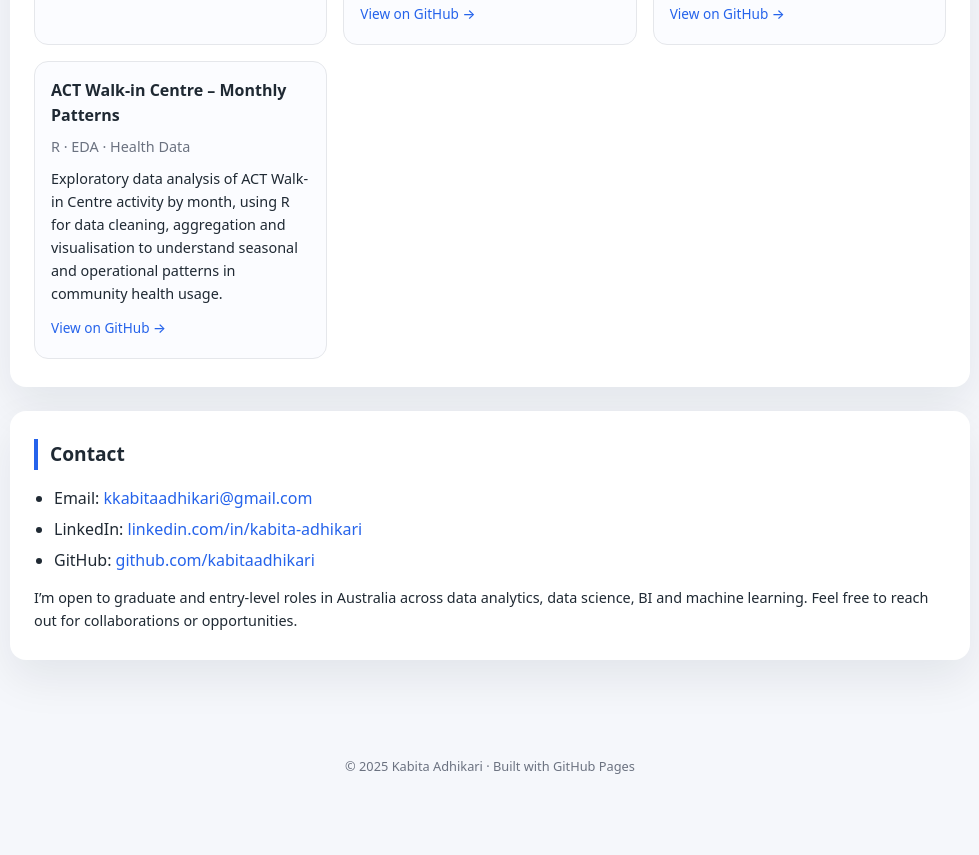
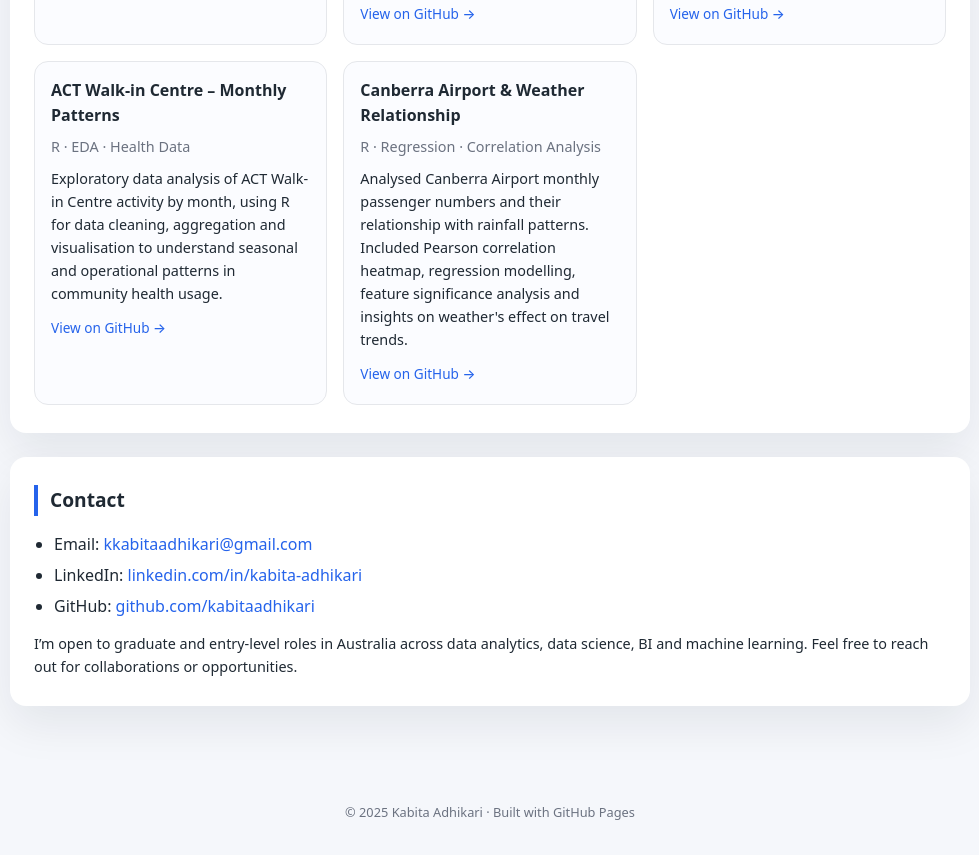
Before and after one commit to kabitaadhikari/kabitaadhikari.github.io, a plain HTML site: page index.html in a window 1280 px wide. Shown: the part 1642-2497 px from the top of the page, without its empty margins (150-1129 px from the left). Before the commit the page ends 2450 px from the top, so only its background shows below. Drawn offline with Linux system fonts and the light colour scheme.

Commit message:
Add Canberra Airport project card to index.html
Added project card for Canberra Airport and Weather Relationship analysis.

```diff
--- a/index.html
+++ b/index.html
@@ -395,7 +395,20 @@
             View on GitHub →
           </a>
         </div>
-        <!-- ⭐ END OF NEW PROJECT ⭐ -->
+        <div class="project-card">
+  <h4>Canberra Airport & Weather Relationship</h4>
+  <p class="project-meta">R · Regression · Correlation Analysis</p>
+  <p>
+    Analysed Canberra Airport monthly passenger numbers and their relationship
+    with rainfall patterns. Included Pearson correlation heatmap, regression
+    modelling, feature significance analysis and insights on weather's effect
+    on travel trends.
+  </p>
+  <a href="https://github.com/kabitaadhikari/Canberra-Airport-and-weather-relation" target="_blank">
+    View on GitHub →
+  </a>
+</div>
+      <!-- ⭐ END OF NEW PROJECT ⭐ -->
 
       </div>
     </section>
```
